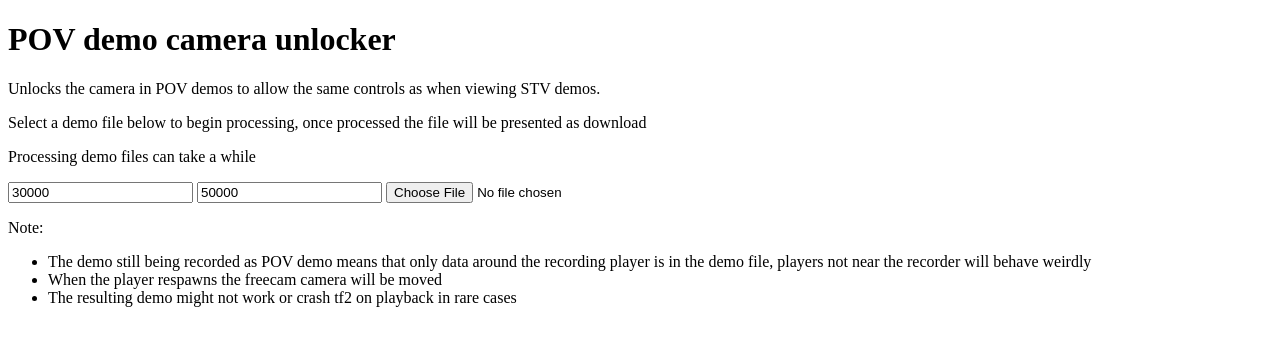
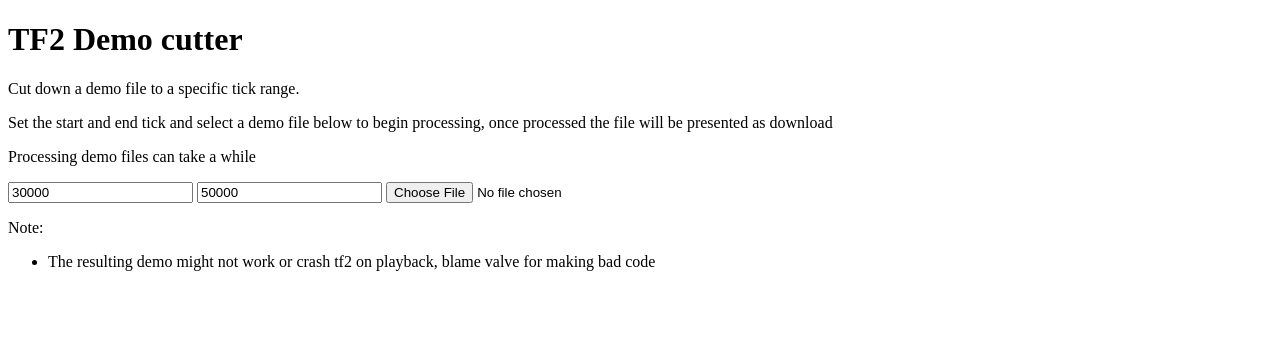
Before and after one commit to demostf/cutter, a website built with webpack: page www/index.html in a window 1280 px wide. Built offline with nearby package versions, Linux system fonts and the light colour scheme.

Commit message:
web update

```diff
--- a/www/index.html
+++ b/www/index.html
@@ -2,7 +2,7 @@
 <html>
 <head>
   <meta charset="utf-8">
-  <title>POV demo camera unlocker</title>
+  <title>Demo cutter</title>
   <style>
     input[disabled] {
       opacity: 0.5;
@@ -12,11 +12,11 @@
 <body>
 <noscript>This page contains webassembly and javascript content, please enable javascript in your browser.</noscript>
 <script src="./bootstrap.js"></script>
-<h1>POV demo camera unlocker</h1>
+<h1>TF2 Demo cutter</h1>
 
-Unlocks the camera in POV demos to allow the same controls as when viewing STV demos.
+Cut down a demo file to a specific tick range.
 
-<p>Select a demo file below to begin processing, once processed the file will be presented as download</p>
+<p>Set the start and end tick and select a demo file below to begin processing, once processed the file will be presented as download</p>
 <p>Processing demo files can take a while</p>
 <form>
   <input type="number" id="start" value="30000">
@@ -28,9 +28,7 @@
   Note:
 </p>
 <ul>
-  <li>The demo still being recorded as POV demo means that only data around the recording player is in the demo file, players not near the recorder will behave weirdly</li>
-  <li>When the player respawns the freecam camera will be moved</li>
-  <li>The resulting demo might not work or crash tf2 on playback in rare cases</li>
+  <li>The resulting demo might not work or crash tf2 on playback, blame valve for making bad code</li>
 </ul>
 </body>
 </html>
```
